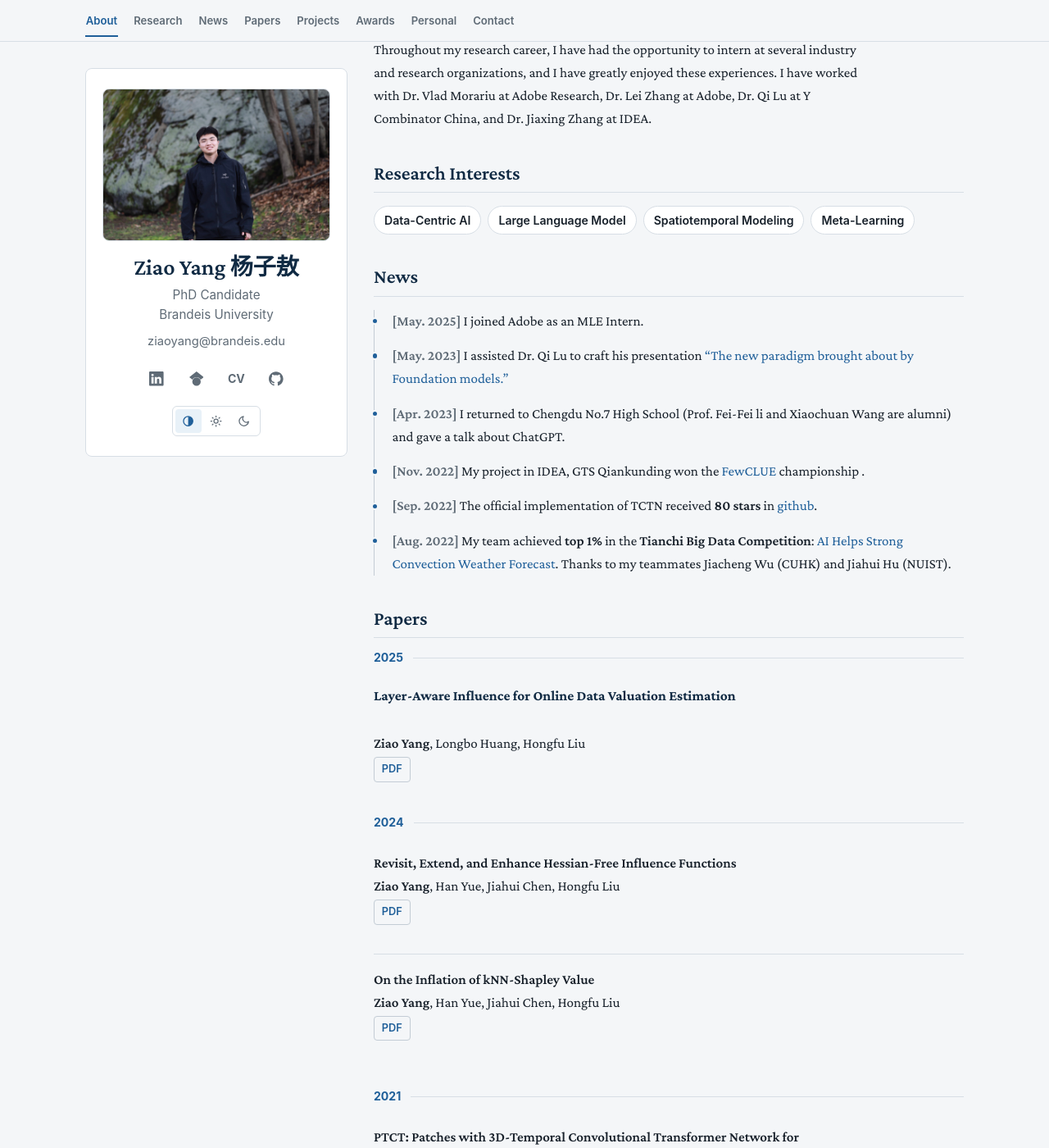
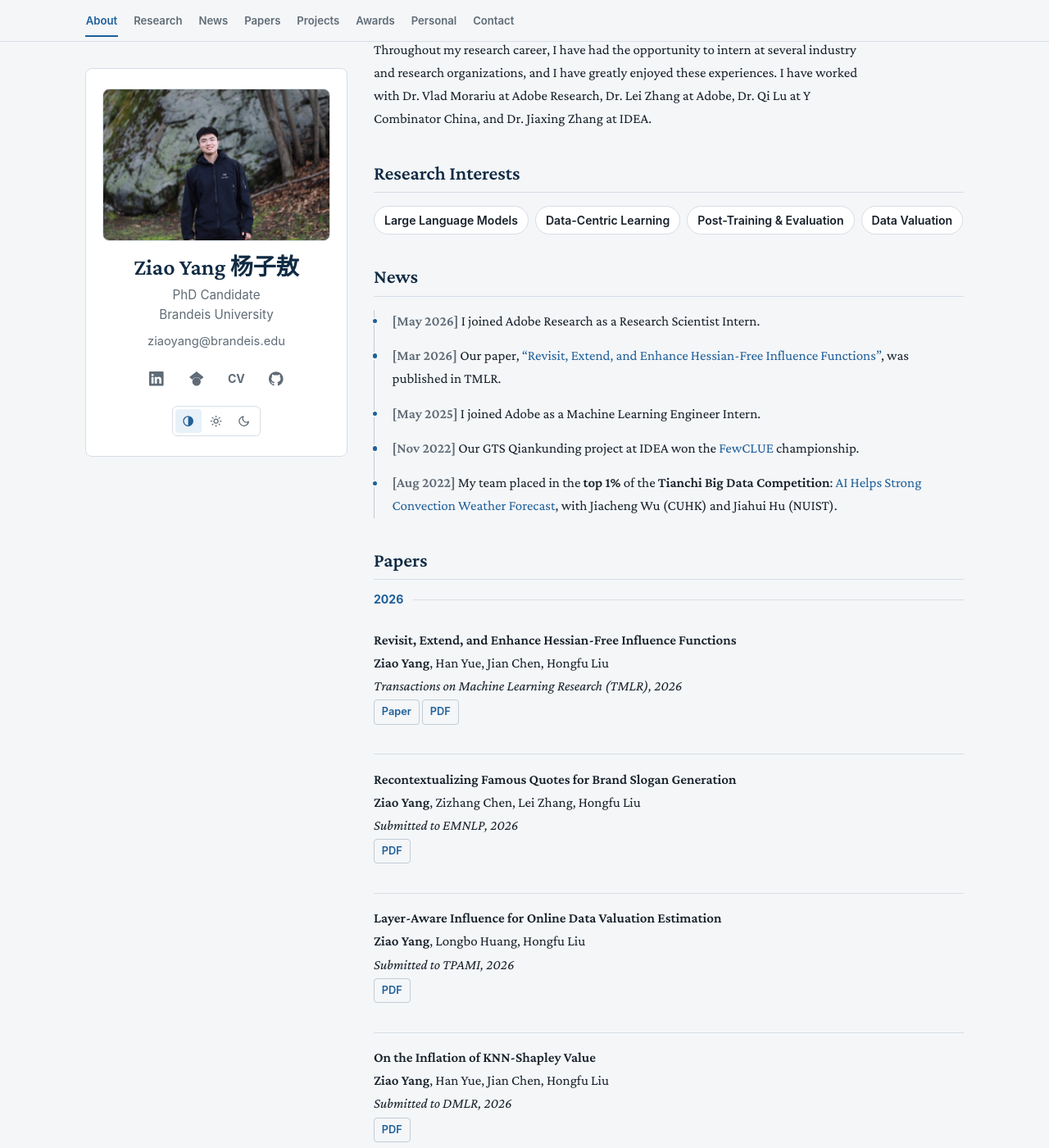
Before and after one commit to yangziao56/homepage, a Jekyll site: the page built from index.md, in a window 1280 px wide and 1400 px high, scrolled down 270 px. Shown: the whole window at 82% size. Built offline with Jekyll 4.4.1, drawn with Linux system fonts in a browser that asks for light colours; our own code applies the rules of GitHub Pages for plain Markdown files; some of the changed text lies outside the part shown.

Commit message:
Refresh homepage content for 2026

```diff
--- a/index.md
+++ b/index.md
@@ -11,47 +11,64 @@ Throughout my research career, I have had the opportunity to intern at several i
 
 ## Research Interests
 
-- **Data-Centric AI**
-- **Large Language Model**
-- **Spatiotemporal Modeling**
-- **Meta-Learning**
+- **Large Language Models**
+- **Data-Centric Learning**
+- **Post-Training & Evaluation**
+- **Data Valuation**
 {: .interests-list}
 
 ## News
-- **[May. 2025]** I joined Adobe as an MLE Intern.
-- **[May. 2023]** I assisted Dr. Qi Lu to craft his presentation ["The new paradigm brought about by Foundation models."](https://www.bilibili.com/video/BV1mM4y147qw/?spm_id_from=333.337.search-card.all.click)
-- **[Apr. 2023]** I returned to Chengdu No.7 High School (Prof. Fei-Fei li and Xiaochuan Wang are alumni) and gave a talk about ChatGPT.
-- **[Nov. 2022]** My project in IDEA, GTS Qiankunding won the [FewCLUE](https://www.cluebenchmarks.com/fewclue.html) championship .
-- **[Sep. 2022]** The official implementation of TCTN received **80 stars** in [github](https://github.com/yangziao56/TCTN-pytorch).
-- **[Aug. 2022]** My team achieved **top 1%** in the **Tianchi Big Data Competition**: [AI Helps Strong Convection Weather Forecast](https://tianchi.aliyun.com/competition/entrance/531962/rankingList). Thanks to my teammates Jiacheng Wu (CUHK) and Jiahui Hu (NUIST).
+- **[May 2026]** I joined Adobe Research as a Research Scientist Intern.
+- **[Mar 2026]** Our paper, ["Revisit, Extend, and Enhance Hessian-Free Influence Functions"](https://openreview.net/forum?id=ijL2681Tau), was published in TMLR.
+- **[May 2025]** I joined Adobe as a Machine Learning Engineer Intern.
+- **[Nov 2022]** Our GTS Qiankunding project at IDEA won the [FewCLUE](https://www.cluebenchmarks.com/fewclue.html) championship.
+- **[Aug 2022]** My team placed in the **top 1%** of the **Tianchi Big Data Competition**: [AI Helps Strong Convection Weather Forecast](https://tianchi.aliyun.com/competition/entrance/531962/rankingList), with Jiacheng Wu (CUHK) and Jiahui Hu (NUIST).
 {: .news-list}
 
 ## Papers
 
-### 2025
+### 2026
 {: .publication-year}
+
+- **Revisit, Extend, and Enhance Hessian-Free Influence Functions**
+  <br>
+  **Ziao Yang**, Han Yue, Jian Chen, Hongfu Liu
+  <br>
+  *Transactions on Machine Learning Research (TMLR), 2026*
+  <br>
+  [Paper](https://openreview.net/forum?id=ijL2681Tau) [PDF](https://arxiv.org/pdf/2405.17490.pdf)
+
+- **Recontextualizing Famous Quotes for Brand Slogan Generation**
+  <br>
+  **Ziao Yang**, Zizhang Chen, Lei Zhang, Hongfu Liu
+  <br>
+  *Submitted to EMNLP, 2026*
+  <br>
+  [PDF](https://arxiv.org/pdf/2602.06049.pdf)
 
 - **Layer-Aware Influence for Online Data Valuation Estimation**
   <br>
   **Ziao Yang**, Longbo Huang, Hongfu Liu
   <br>
+  *Submitted to TPAMI, 2026*
+  <br>
   [PDF](https://arxiv.org/pdf/2510.16007.pdf)
-{: .publication-list}
 
-### 2024
-{: .publication-year}
-
-- **Revisit, Extend, and Enhance Hessian-Free Influence Functions**
+- **On the Inflation of KNN-Shapley Value**
   <br>
-  **Ziao Yang**, Han Yue, Jiahui Chen, Hongfu Liu
+  **Ziao Yang**, Han Yue, Jian Chen, Hongfu Liu
   <br>
-  [PDF](https://arxiv.org/pdf/2405.17490.pdf)
-
-- **On the Inflation of kNN-Shapley Value**
-  <br>
-  **Ziao Yang**, Han Yue, Jiahui Chen, Hongfu Liu
+  *Submitted to DMLR, 2026*
   <br>
   [PDF](https://arxiv.org/pdf/2405.17489.pdf)
+
+- **Validation-Induced Shapley Shifts: How Validation Structure Distorts Data Valuation**
+  <br>
+  Yinan Shen, **Ziao Yang**, Hongfu Liu
+  <br>
+  *arXiv preprint, 2026*
+  <br>
+  [PDF](https://arxiv.org/pdf/2607.03675.pdf)
 {: .publication-list}
 
 ### 2021
@@ -72,20 +89,20 @@ Throughout my research career, I have had the opportunity to intern at several i
 
 ## Projects
 
-- [Official Implementation of TCTN](https://github.com/yangziao56/TCTN-pytorch) (Starred 87 in Mar. 2023)
-- [Fengshengbang-LM](https://github.com/IDEA-CCNL/Fengshenbang-LM) (Starred 1.6k in Mar. 2023)
+- [Official Implementation of TCTN](https://github.com/yangziao56/TCTN-pytorch) (100+ GitHub stars)
+- [Fengshenbang-LM](https://github.com/IDEA-CCNL/Fengshenbang-LM)
 {: .projects-list}
 
 ## Awards
 
-- **Tianchi Big Data Competition**: [AI Helps Strong Convection Weather Forecast](https://tianchi.aliyun.com/competition/entrance/531962/rankingList) (**Top 1%**).
-- The **national level** of the [College student innovation competition of Sun Yat-Sen University](https://cse.sysu.edu.cn/sites/sdcs.live1.dpcms8.sysu.edu.cn/files/download/upload/zhong_shan_da_xue_ji_suan_ji_xue_yuan_2021nian_da_xue_sheng_chuang_xin_chuang_ye_xun_lian_ji_hua_xiang_mu_jie_ti_da_bian_ping_shen_jie_guo_gong_shi_.pdf) (**Top 1**).
-- Champion of [FewCLUE](https://www.cluebenchmarks.com/fewclue.html): GTS Qiankunding (**Top 1 from November 18 till now**).
+- **Tianchi Big Data Competition**: [AI Helps Strong Convection Weather Forecast](https://tianchi.aliyun.com/competition/entrance/531962/rankingList), Top 1%, Alibaba Group (2022).
+- **National College Student Innovation Competition**: [Top 1](https://cse.sysu.edu.cn/sites/sdcs.live1.dpcms8.sysu.edu.cn/files/download/upload/zhong_shan_da_xue_ji_suan_ji_xue_yuan_2021nian_da_xue_sheng_chuang_xin_chuang_ye_xun_lian_ji_hua_xiang_mu_jie_ti_da_bian_ping_shen_jie_guo_gong_shi_.pdf), Sun Yat-sen University (2022).
+- **FewCLUE**: Champion with GTS Qiankunding (2022).
 {: .awards-list}
 
 
 ## Personal
-I've always had a strong interest in entrepreneurship, and my future ambition is closely tied to these fields. I'm particularly inspired by how great ideas evolve into impactful products, and I'm continually learning how successful teams build, scale, and bring technologies to market. Before graduate school, I dedicated years to competitive swimming and reached the National Level-1 standard, an experience that shaped my discipline and appreciation for rigorous training. In my free time, skiing in winter and playing tennis year-round are among my favorite activities—I’d be more than happy to connect with others who share these interests!
+Outside research, I am interested in entrepreneurship and in how technical ideas become useful products. Before graduate school, I trained as a competitive swimmer and reached China's National Level-1 standard; these days, you will usually find me skiing in winter or playing tennis year-round.
 
 ## Contact
 - [知乎](https://www.zhihu.com/people/qi-dian-5-52-16)
```
